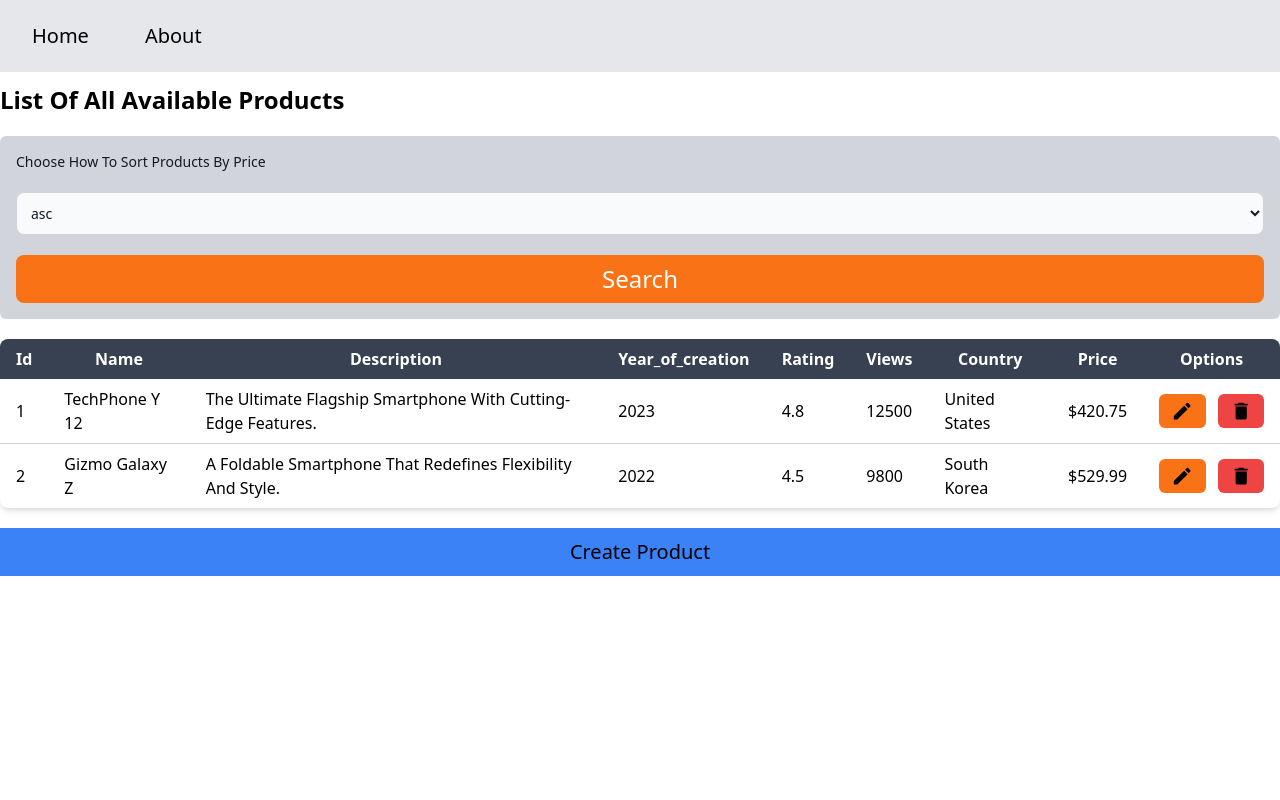
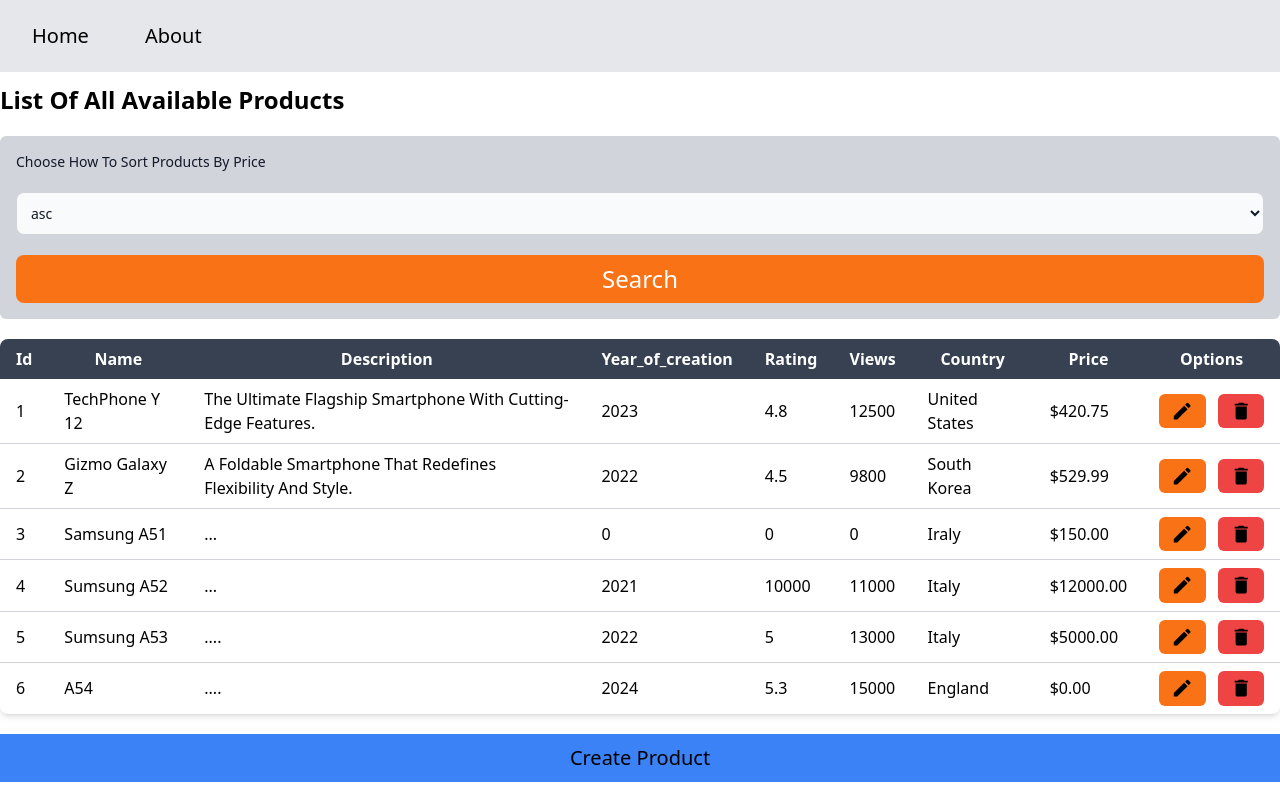
Before and after one commit to Alireza-WebDeveloper/ReactQuery-Dashboard, a React (Vite) app: page / in a window 1280 px wide. Built offline with nearby package versions, Linux system fonts and the light colour scheme; data requests are answered from the project's data file.

Commit message:
(Update):<-useGetProduct Filter Having->

```diff
--- a/db.json
+++ b/db.json
@@ -19,6 +19,46 @@
       "views": 9800,
       "country": "South Korea",
       "price": 529.99
+    },
+    {
+      "name": "samsung A51",
+      "description": "...",
+      "year_of_creation": 0,
+      "rating": 0,
+      "views": 0,
+      "country": "iraly",
+      "price": 150,
+      "id": 3
+    },
+    {
+      "name": "sumsung A52",
+      "description": "...",
+      "year_of_creation": 2021,
+      "rating": 10000,
+      "views": 11000,
+      "country": "italy",
+      "price": 12000,
+      "id": 4
+    },
+    {
+      "name": "sumsung A53",
+      "description": "....",
+      "year_of_creation": 2022,
+      "rating": 5,
+      "views": 13000,
+      "country": "italy",
+      "price": 5000,
+      "id": 5
+    },
+    {
+      "name": "A54",
+      "description": "....",
+      "year_of_creation": 2024,
+      "rating": 5.3,
+      "views": 15000,
+      "country": "england",
+      "price": 0,
+      "id": 6
     }
   ]
 }
--- a/src/App.tsx
+++ b/src/App.tsx
@@ -6,6 +6,7 @@ import queryClientStore from './StateManagment/Client';
 import { ReactQueryDevtools } from '@tanstack/react-query-devtools';
 import { ToastContainer } from 'react-toastify';
 import 'react-toastify/dist/ReactToastify.css';
+import AboutPage from './Pages/About';
 
 const App = () => {
   return (
@@ -14,6 +15,7 @@ const App = () => {
         <Routes>
           <Route path="/" element={<Layout />}>
             <Route index element={<HomePage />} />
+            <Route path="/about" element={<AboutPage />} />
           </Route>
         </Routes>
       </BrowserRouter>
--- a/src/Components/Form/FilterProduct/index.tsx
+++ b/src/Components/Form/FilterProduct/index.tsx
@@ -2,17 +2,22 @@ import React from 'react';
 import { Formik, Form as Formik_Form } from 'formik';
 import FormikControl from '../FormikControl';
 import { initialValuesState } from './Types';
-
+import { useSearchParams } from 'react-router-dom';
 // Types
 interface FilterProductProps {}
 
+// InitialValue
+const initialValues: initialValuesState = {
+  price: 'asc',
+};
+
 const FilterProduct: React.FC<FilterProductProps> = () => {
-  const initialValues: initialValuesState = {
-    price: 'asc',
-  };
+  const [searchParam, setSearchParam] = useSearchParams();
 
   const handleSubmitForm = (values: initialValuesState) => {
-    console.log(values);
+    searchParam.set('_sort', 'price');
+    searchParam.set('_order', values.price);
+    setSearchParam(searchParam);
   };
   return (
     <Formik initialValues={initialValues} onSubmit={handleSubmitForm}>
--- a/src/Hook/useGetProduct/index.tsx
+++ b/src/Hook/useGetProduct/index.tsx
@@ -1,12 +1,26 @@
 import { useQuery } from '@tanstack/react-query';
-import { asyncGetProduct } from '../../StateManagment/Service/Product';
+import {
+  asyncGetProduct,
+  asyncGetProductByFilter,
+} from '../../StateManagment/Service/Product';
+import { useSearchParams } from 'react-router-dom';
 
 const useGetProduct = () => {
-  const { data, status } = useQuery({
-    queryKey: ['product'],
-    queryFn: asyncGetProduct,
-  });
-  return { data, status };
+  // Get filter parameters from URL search params
+  const [searchParam] = useSearchParams();
+  const sort = searchParam.get('_sort');
+  const order = searchParam.get('_order');
+  const hasFilter = sort && order;
+
+  // Define the query key and query function based on filter presence
+  const queryKey = hasFilter ? ['product', sort, order] : ['product'];
+  const queryFn = () =>
+    hasFilter ? asyncGetProductByFilter(order) : asyncGetProduct();
+
+  // Use the useQuery hook
+  const { data, status, refetch } = useQuery(queryKey, queryFn);
+
+  return { data, status, refetch };
 };
 
 export default useGetProduct;
--- /dev/null
+++ b/src/Pages/About/index.tsx
@@ -0,0 +1,5 @@
+const AboutPage = () => {
+  return <>about page</>;
+};
+
+export default AboutPage;
--- a/src/Pages/Home/index.tsx
+++ b/src/Pages/Home/index.tsx
@@ -5,6 +5,7 @@ import useGetProduct from '../../Hook/useGetProduct';
 
 const HomePage = () => {
   const { data, status } = useGetProduct();
+
   if (status === 'loading') return <Spinner />;
   if (status === 'error') return <Error />;
   return (
--- a/src/StateManagment/Service/Product.tsx
+++ b/src/StateManagment/Service/Product.tsx
@@ -4,6 +4,17 @@ import BaseApi from '../Base';
 const asyncGetProduct = async (): Promise<ProductState[]> => {
   try {
     const response = await BaseApi.get<ProductState[]>('/product');
+    return response.data;
+  } catch (error: any) {
+    throw new Error(error.message);
+  }
+};
+
+const asyncGetProductByFilter = async (value: any) => {
+  try {
+    const response = await BaseApi.get<ProductState[]>(
+      `/product?_sort=price&_order=${value}`
+    );
     return response.data;
   } catch (error: any) {
     throw new Error(error.message);
@@ -42,4 +53,5 @@ export {
   asyncDeleteProduct,
   asyncUpdateProduct,
   asyncCreateProduct,
+  asyncGetProductByFilter,
 };
```
